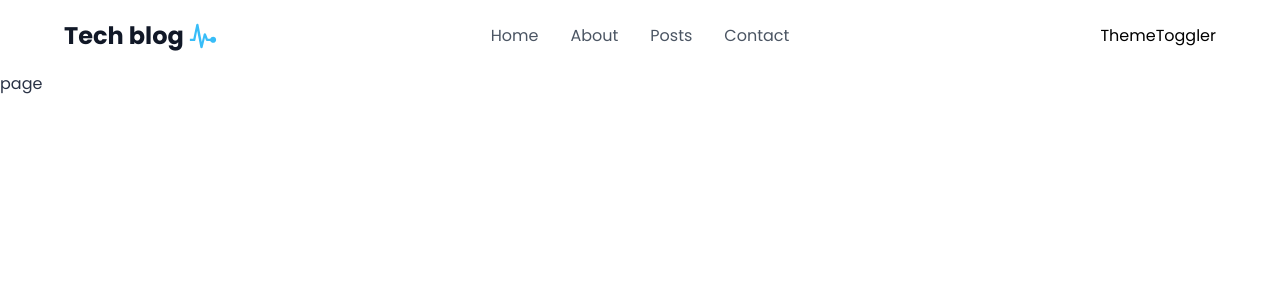
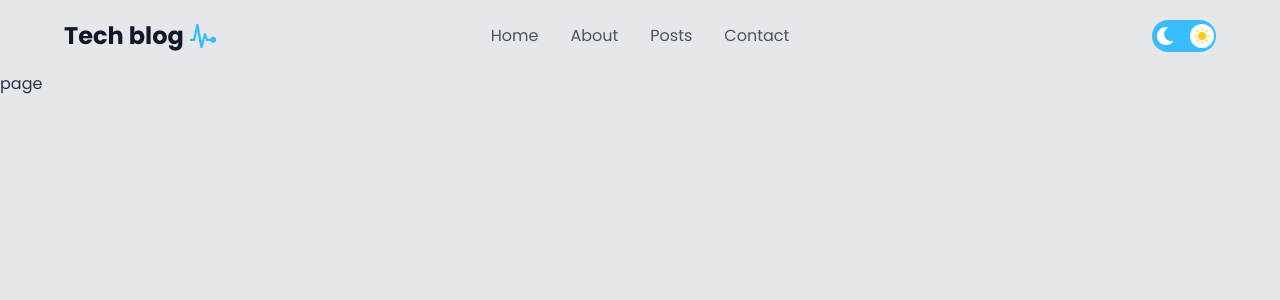
Before and after one commit to EstebanPastor/Pulse-tech-blog, a Next.js app: page / in a window 1280 px wide. Shown: the top 300 px of the page. Built offline with nearby package versions, Linux system fonts and the light colour scheme.

Commit message:
style: :art: Add dark/light theme toogler
Now the user can choose between dark and light mode

```diff
--- a/app/components/ui/navbar/NavBar.jsx
+++ b/app/components/ui/navbar/NavBar.jsx
@@ -6,8 +6,6 @@ import Link from "next/link";
 
 import MobileMenu from "../mobile-menu/MobileMenu";
 import ThemeToggler from "../theme-toggler/ThemeToggler";
-
-import clsx from "clsx";
 
 import { Links } from "@/constants/Links";
 
--- a/app/components/ui/theme-toggler/ThemeToggler.jsx
+++ b/app/components/ui/theme-toggler/ThemeToggler.jsx
@@ -1,8 +1,48 @@
+"use client";
+
+import { useEffect, useState } from "react";
+
+import { FaMoon } from "react-icons/fa";
+import { BsSunFill } from "react-icons/bs";
+
+import clsx from "clsx";
 
 const ThemeToggler = () => {
+  const [darkMode, setDarkMode] = useState(true);
+
+  useEffect(() => {
+    const theme = localStorage.getItem("theme");
+    if (theme === "dark") {
+      setDarkMode(true);
+    } else {
+      setDarkMode(false);
+    }
+  }, []);
+
+  useEffect(() => {
+    if (darkMode) {
+      document.documentElement.classList.add("dark");
+      localStorage.setItem("theme", "dark");
+    } else {
+      document.documentElement.classList.remove("dark");
+      localStorage.setItem("theme", "light");
+    }
+  }, [darkMode]);
+
   return (
-    <div>ThemeToggler</div>
-  )
-}
+    <div
+      className={clsx("themeToggle", darkMode ? "bg-white" : "bg-sky-400")}
+      onClick={() => setDarkMode(!darkMode)}
+    >
+      <FaMoon className="text-white" size={18} />
+      <div
+        className="ball"
+        style={darkMode ? { left: "2xp" } : { right: "2px" }}
+      >
+        <BsSunFill className="text-yellow-400  mt-1 ml-1" size={16} />
+      </div>
+    </div>
+  );
+};
 
-export default ThemeToggler
+export default ThemeToggler;
--- a/app/layout.js
+++ b/app/layout.js
@@ -12,7 +12,7 @@ export const metadata = {
 export default function RootLayout({ children }) {
   return (
     <html lang="en">
-      <body className={poppins.className}>
+      <body className={`${poppins.className} bg-gray-200 dark:bg-medium overflow-x-hidden`}>
         <NavBar />
         {children}
       </body>
```
